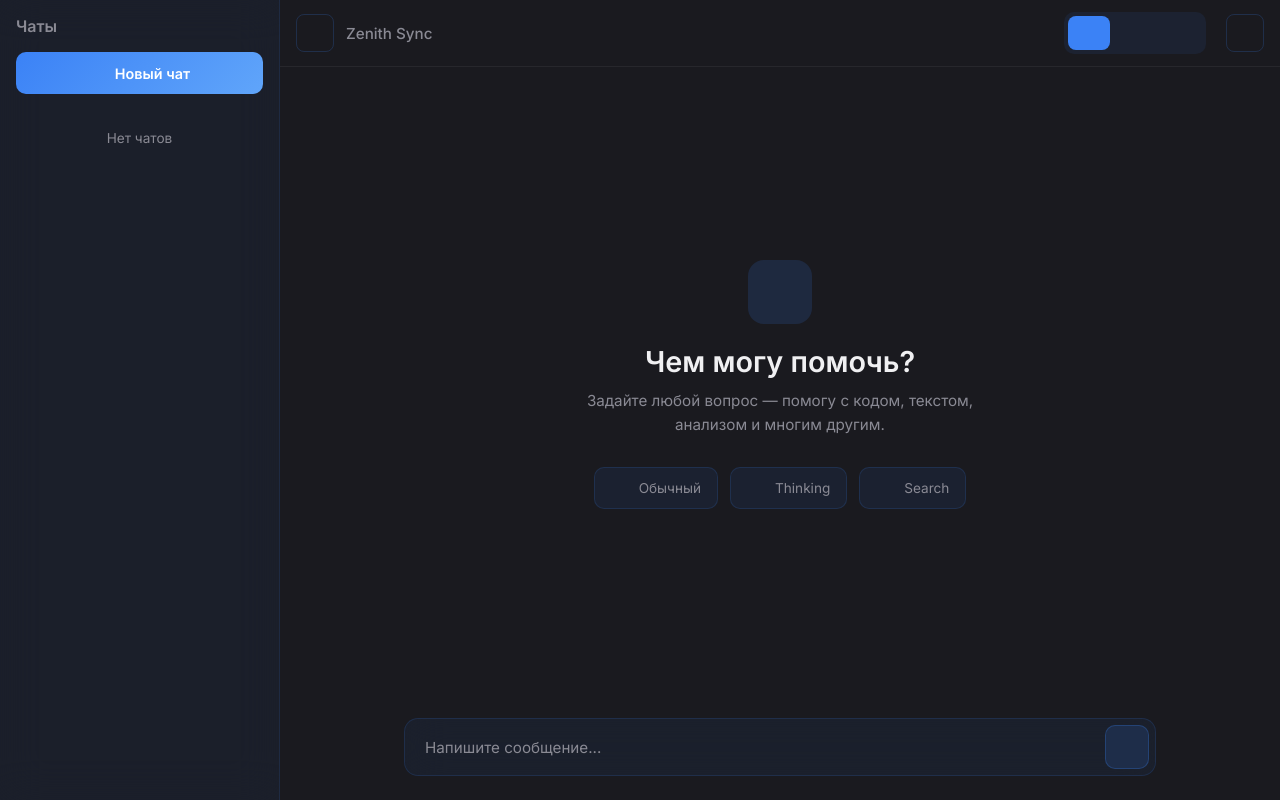
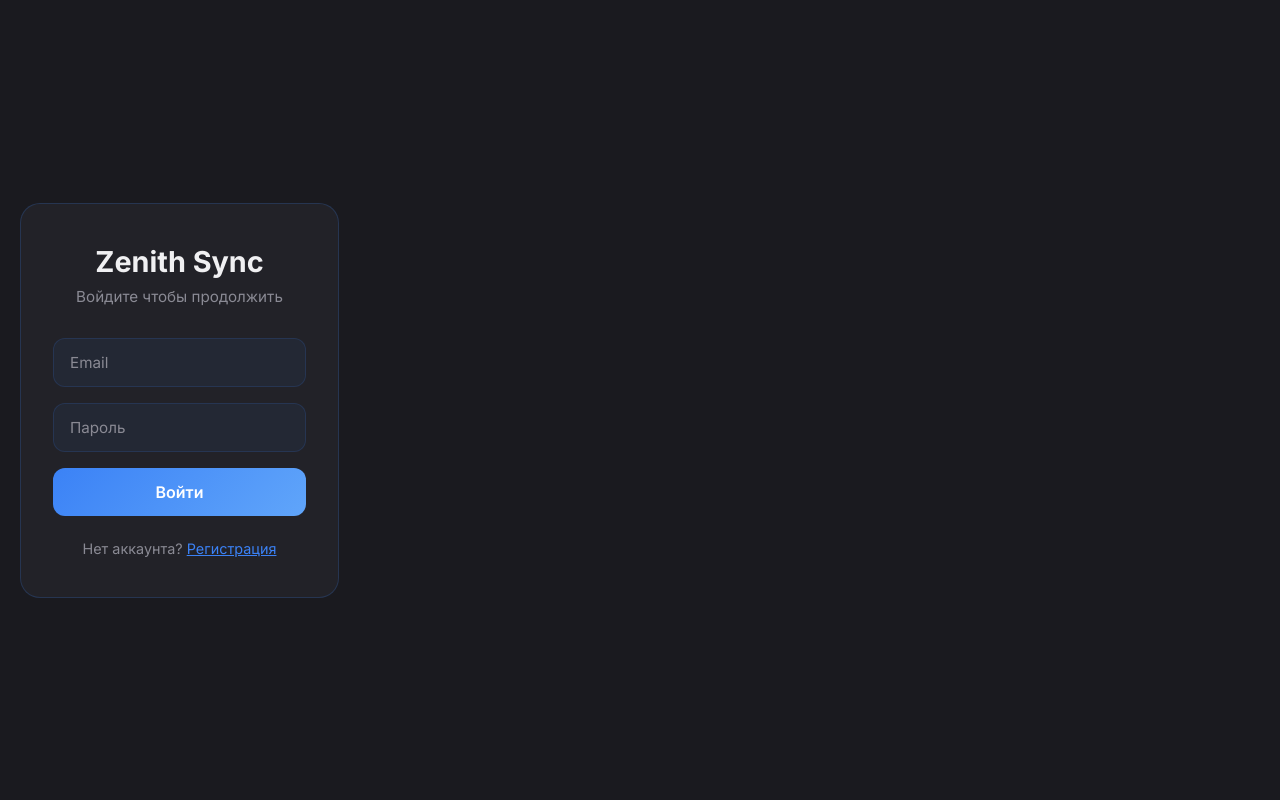
Before and after one commit to TeamsNova/dzensync, a Next.js app: page / in a window 1280 px wide. Built offline with nearby package versions, Linux system fonts and the light colour scheme.

Commit message:
add email auth with Supabase

```diff
--- a/app/globals.css
+++ b/app/globals.css
@@ -1431,3 +1431,134 @@ body {
   flex-shrink: 0;
   opacity: 0.7;
 }
+
+
+/* Auth Screen */
+.auth-loading {
+  display: flex;
+  align-items: center;
+  justify-content: center;
+  height: 100vh;
+  background: var(--bg);
+}
+
+.auth-screen {
+  display: flex;
+  align-items: center;
+  justify-content: center;
+  min-height: 100vh;
+  background: var(--bg);
+  padding: 20px;
+}
+
+.auth-box {
+  width: 100%;
+  max-width: 400px;
+  background: var(--bg2);
+  border: 1px solid rgba(59, 130, 246, 0.2);
+  border-radius: 20px;
+  padding: 40px 32px;
+}
+
+.auth-header {
+  text-align: center;
+  margin-bottom: 32px;
+}
+
+.auth-header i {
+  color: var(--accent);
+  margin-bottom: 16px;
+}
+
+.auth-header h1 {
+  font-size: 1.8rem;
+  font-weight: 700;
+  color: var(--text);
+  margin-bottom: 8px;
+}
+
+.auth-header p {
+  color: var(--muted);
+  font-size: 0.95rem;
+}
+
+.auth-form {
+  display: flex;
+  flex-direction: column;
+  gap: 16px;
+}
+
+.auth-form input {
+  width: 100%;
+  padding: 14px 16px;
+  background: rgba(59, 130, 246, 0.06);
+  border: 1px solid rgba(59, 130, 246, 0.15);
+  border-radius: 12px;
+  color: var(--text);
+  font-size: 0.95rem;
+  font-family: inherit;
+  outline: none;
+  transition: border-color 0.2s;
+}
+
+.auth-form input:focus {
+  border-color: rgba(59, 130, 246, 0.4);
+}
+
+.auth-form input::placeholder {
+  color: var(--muted);
+}
+
+.auth-error {
+  padding: 12px;
+  background: rgba(239, 68, 68, 0.1);
+  border: 1px solid rgba(239, 68, 68, 0.2);
+  border-radius: 10px;
+  color: #f87171;
+  font-size: 0.85rem;
+  text-align: center;
+}
+
+.auth-submit {
+  width: 100%;
+  padding: 14px;
+  background: linear-gradient(135deg, var(--accent), var(--accent2));
+  border: none;
+  border-radius: 12px;
+  color: #fff;
+  font-size: 1rem;
+  font-weight: 600;
+  cursor: pointer;
+  transition: opacity 0.2s;
+  font-family: inherit;
+}
+
+.auth-submit:hover:not(:disabled) {
+  opacity: 0.9;
+}
+
+.auth-submit:disabled {
+  opacity: 0.6;
+  cursor: not-allowed;
+}
+
+.auth-switch {
+  text-align: center;
+  margin-top: 24px;
+  color: var(--muted);
+  font-size: 0.9rem;
+}
+
+.auth-switch button {
+  background: none;
+  border: none;
+  color: var(--accent);
+  font-size: 0.9rem;
+  cursor: pointer;
+  font-family: inherit;
+  text-decoration: underline;
+}
+
+.auth-switch button:hover {
+  color: var(--accent2);
+}
--- a/app/page.tsx
+++ b/app/page.tsx
@@ -2,6 +2,12 @@
 
 import { useState, useRef, useEffect } from 'react'
 import ReactMarkdown from 'react-markdown'
+import { supabase } from '../lib/supabase'
+
+interface User {
+  email?: string
+  id: string
+}
 
 interface Message {
   role: 'user' | 'assistant' | 'error'
@@ -24,6 +30,14 @@ interface CodePreview {
 type Mode = 'normal' | 'thinking' | 'search'
 
 export default function Home() {
+  const [user, setUser] = useState<User | null>(null)
+  const [authLoading, setAuthLoading] = useState(true)
+  const [authMode, setAuthMode] = useState<'login' | 'register'>('login')
+  const [authEmail, setAuthEmail] = useState('')
+  const [authPassword, setAuthPassword] = useState('')
+  const [authError, setAuthError] = useState('')
+  const [authSubmitting, setAuthSubmitting] = useState(false)
+
   const [chats, setChats] = useState<Chat[]>([])
   const [currentChatId, setCurrentChatId] = useState<string | null>(null)
   const [input, setInput] = useState('')
@@ -37,6 +51,20 @@ export default function Home() {
   const [settingsOpen, setSettingsOpen] = useState(false)
   const chatRef = useRef<HTMLDivElement>(null)
   const recognitionRef = useRef<any>(null)
+
+  // Auth check
+  useEffect(() => {
+    supabase.auth.getSession().then(({ data: { session } }: { data: { session: any } }) => {
+      setUser(session?.user ?? null)
+      setAuthLoading(false)
+    })
+
+    const { data: { subscription } } = supabase.auth.onAuthStateChange((_event: any, session: any) => {
+      setUser(session?.user ?? null)
+    })
+
+    return () => subscription.unsubscribe()
+  }, [])
 
   useEffect(() => {
     const saved = localStorage.getItem('zenith-chats')
@@ -78,6 +106,41 @@ export default function Home() {
 
   const currentChat = chats.find(c => c.id === currentChatId)
   const messages = currentChat?.messages || []
+
+  // Auth functions
+  const handleAuth = async (e: React.FormEvent) => {
+    e.preventDefault()
+    setAuthError('')
+    setAuthSubmitting(true)
+
+    try {
+      if (authMode === 'register') {
+        const { error } = await supabase.auth.signUp({
+          email: authEmail,
+          password: authPassword,
+        })
+        if (error) throw error
+        setAuthError('Проверьте почту для подтверждения!')
+      } else {
+        const { error } = await supabase.auth.signInWithPassword({
+          email: authEmail,
+          password: authPassword,
+        })
+        if (error) throw error
+      }
+    } catch (err: any) {
+      setAuthError(err.message || 'Ошибка авторизации')
+    } finally {
+      setAuthSubmitting(false)
+    }
+  }
+
+  const handleLogout = async () => {
+    await supabase.auth.signOut()
+    setChats([])
+    setCurrentChatId(null)
+    localStorage.removeItem('zenith-chats')
+  }
 
   const createNewChat = () => {
     const newChat: Chat = {
@@ -514,6 +577,51 @@ export default function Home() {
 
   return (
     <div className={`app ${codePreview ? 'with-preview' : ''}`}>
+      {/* Auth Screen */}
+      {authLoading ? (
+        <div className="auth-loading">
+          <div className="typing-dots"><span /><span /><span /></div>
+        </div>
+      ) : !user ? (
+        <div className="auth-screen">
+          <div className="auth-box">
+            <div className="auth-header">
+              <i data-lucide="sparkles" style={{width: 32, height: 32}}></i>
+              <h1>Zenith Sync</h1>
+              <p>Войдите чтобы продолжить</p>
+            </div>
+            <form onSubmit={handleAuth} className="auth-form">
+              <input
+                type="email"
+                placeholder="Email"
+                value={authEmail}
+                onChange={(e) => setAuthEmail(e.target.value)}
+                required
+              />
+              <input
+                type="password"
+                placeholder="Пароль"
+                value={authPassword}
+                onChange={(e) => setAuthPassword(e.target.value)}
+                required
+                minLength={6}
+              />
+              {authError && <div className="auth-error">{authError}</div>}
+              <button type="submit" disabled={authSubmitting} className="auth-submit">
+                {authSubmitting ? 'Загрузка...' : authMode === 'login' ? 'Войти' : 'Зарегистрироваться'}
+              </button>
+            </form>
+            <div className="auth-switch">
+              {authMode === 'login' ? (
+                <p>Нет аккаунта? <button onClick={() => { setAuthMode('register'); setAuthError(''); }}>Регистрация</button></p>
+              ) : (
+                <p>Уже есть аккаунт? <button onClick={() => { setAuthMode('login'); setAuthError(''); }}>Войти</button></p>
+              )}
+            </div>
+          </div>
+        </div>
+      ) : (
+      <>
       {/* Sidebar Overlay */}
       <div className={`sidebar-overlay ${sidebarOpen ? 'show' : ''}`} onClick={() => setSidebarOpen(false)} />
 
@@ -752,6 +860,14 @@ export default function Home() {
             </div>
             <div className="settings-content">
               <div className="settings-section">
+                <h4>Аккаунт</h4>
+                <p className="settings-info">{user?.email}</p>
+                <button className="settings-action" onClick={handleLogout}>
+                  <i data-lucide="log-out" style={{width: 16, height: 16}}></i>
+                  Выйти
+                </button>
+              </div>
+              <div className="settings-section">
                 <h4>Память</h4>
                 <p className="settings-info">
                   Чатов: {chats.length} | Сообщений: {chats.reduce((acc, c) => acc + c.messages.length, 0)}
@@ -770,6 +886,8 @@ export default function Home() {
           </div>
         </>
       )}
+        </>
+      )}
     </div>
   )
 }
--- /dev/null
+++ b/lib/supabase.ts
@@ -0,0 +1,6 @@
+import { createClient } from '@supabase/supabase-js'
+
+const supabaseUrl = 'https://mppqxptwivobwjnqmfkb.supabase.co'
+const supabaseAnonKey = 'eyJhbGciOiJIUzI1NiIsInR5cCI6IkpXVCJ9.eyJpc3MiOiJzdXBhYmFzZSIsInJlZiI6Im1wcHF4cHR3aXZvYndqbnFtZmtiIiwicm9sZSI6ImFub24iLCJpYXQiOjE3Njc4OTM2ODcsImV4cCI6MjA4MzQ2OTY4N30.dGVrh2yVMvUFitZOez6ylH3OFuKvrOK43Tbeg6BJqnc'
+
+export const supabase = createClient(supabaseUrl, supabaseAnonKey)
--- a/package.json
+++ b/package.json
@@ -9,6 +9,7 @@
     "lint": "next lint"
   },
   "dependencies": {
+    "@supabase/supabase-js": "^2.49.1",
     "groq-sdk": "^0.5.0",
     "next": "14.2.0",
     "react": "^18",
```
